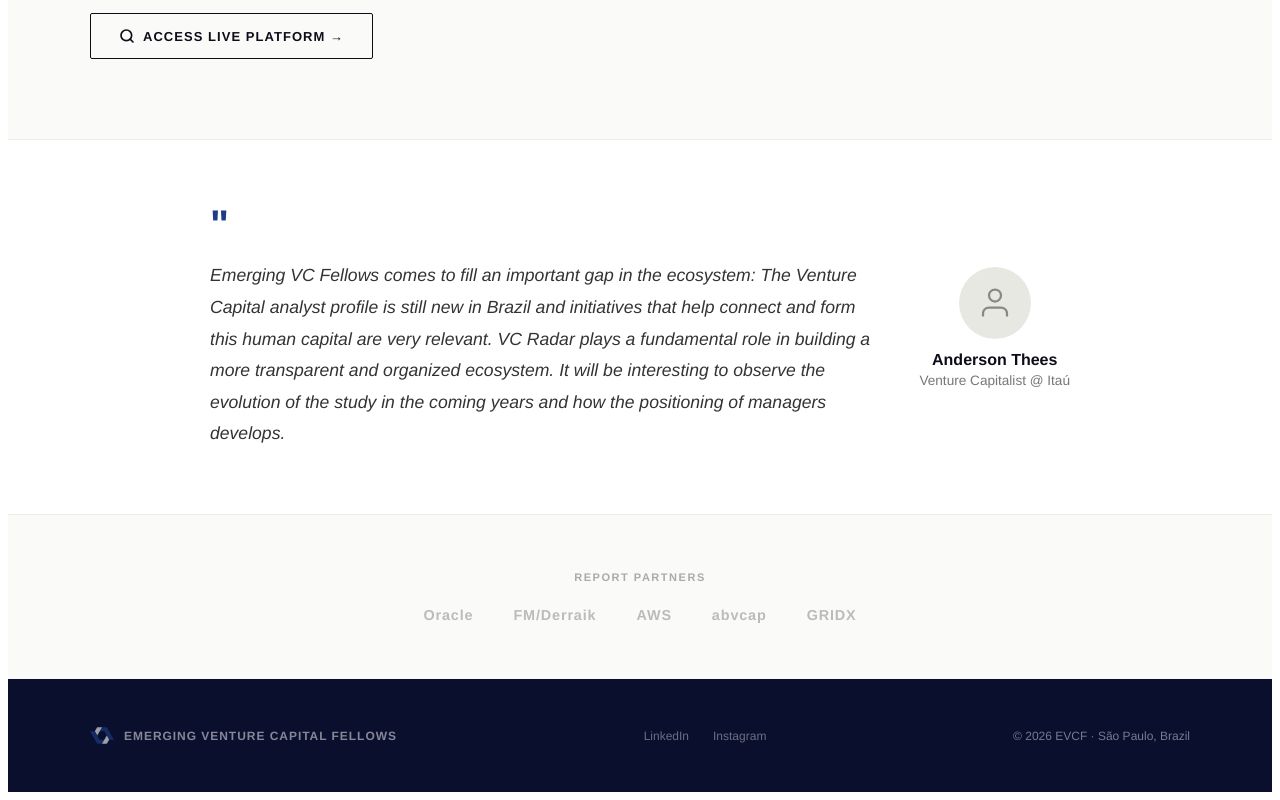
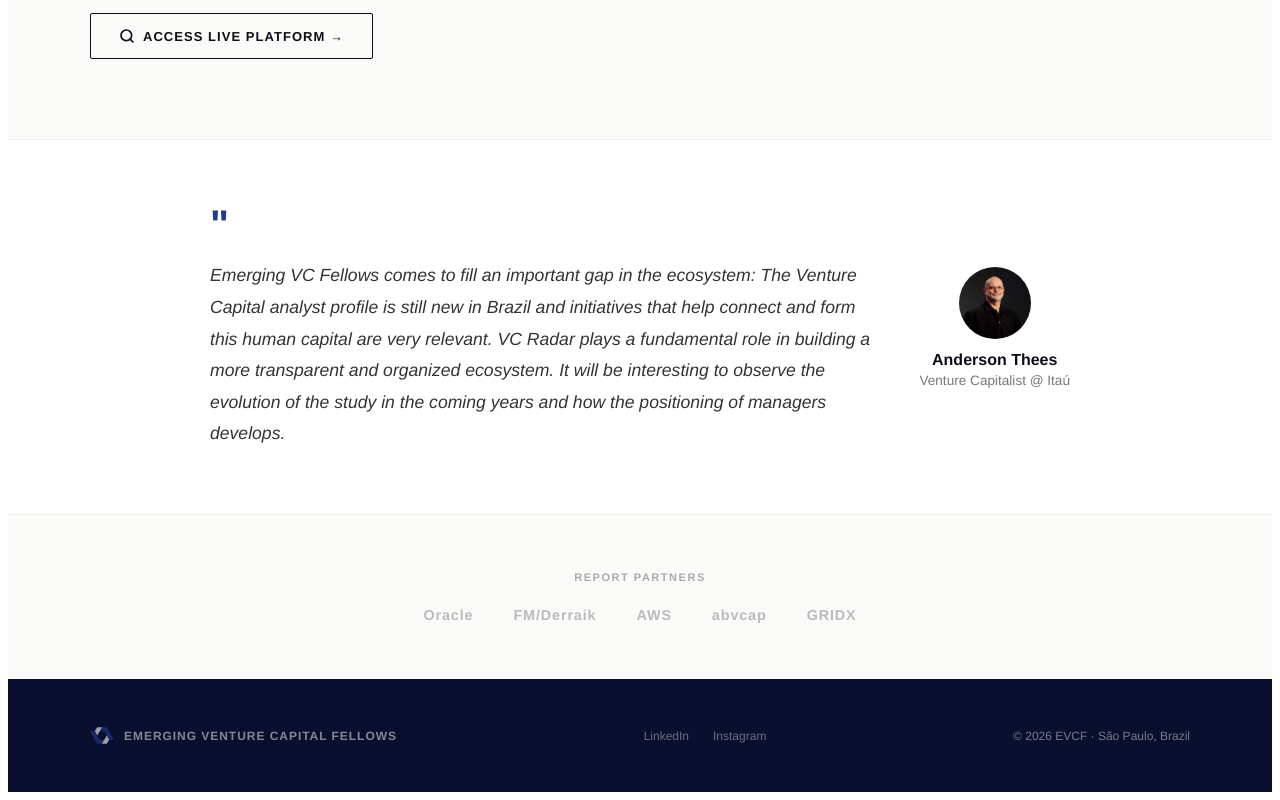
Before and after one commit to comunidadeEVCF-ai/emerging-vc-fellows-site, a React (Vite) app: page /community/vc-radar in a window 1280 px wide. Shown: the part 1057-1857 px from the top of the page. Built offline with nearby package versions, Linux system fonts and the light colour scheme.

Commit message:
Add Anderson Thees photo to VC Radar quote section
Replace the generic person-icon placeholder with the real headshot uploaded to public/assets.

```diff
--- a/src/pages/community/VCRadar.jsx
+++ b/src/pages/community/VCRadar.jsx
@@ -207,10 +207,7 @@
                 background: "#e8e8e3", margin: "0 auto 0.75rem",
                 overflow: "hidden", display: "flex", alignItems: "center", justifyContent: "center",
               }}>
-                <svg width="36" height="36" viewBox="0 0 24 24" fill="none" stroke="#888" strokeWidth="1.5" aria-hidden="true">
-                  <path d="M20 21v-2a4 4 0 0 0-4-4H8a4 4 0 0 0-4 4v2"/>
-                  <circle cx="12" cy="7" r="4"/>
-                </svg>
+                <img src="/assets/1761139293570.jpeg" alt="Anderson Thees" style={{ width: "100%", height: "100%", objectFit: "cover" }} />
               </div>
               <div style={{ fontSize: "1rem", fontWeight: 700, color: "#0d0d1a" }}>Anderson Thees</div>
               <div style={{ fontSize: "0.85rem", color: "#777", marginTop: 4 }}>Venture Capitalist @ Itaú</div>
```
